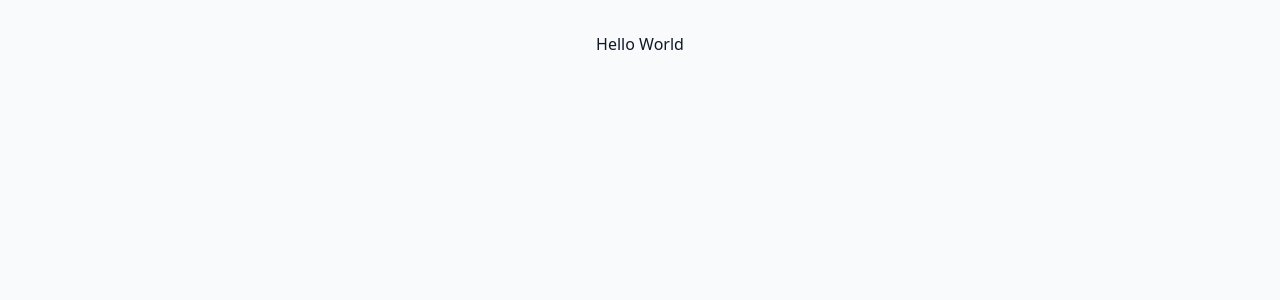
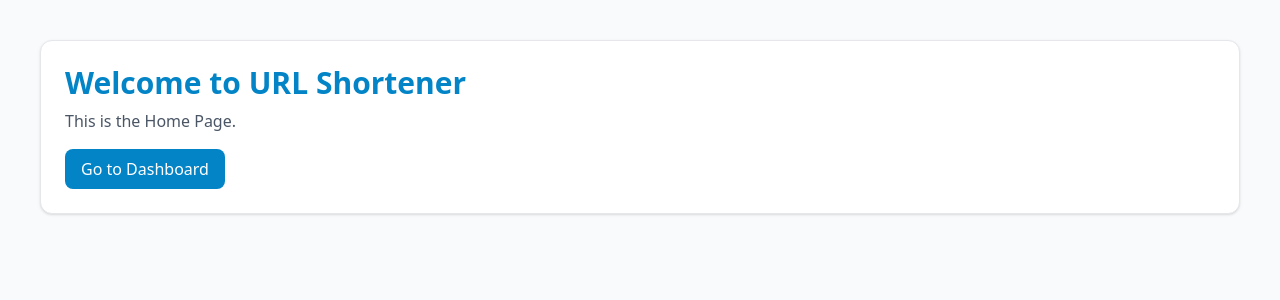
Before and after one commit to itsAasmaan/URL-Shortner, a React (Vite) app in the folder frontend/: page / in a window 1280 px wide. Shown: the top 300 px of the page. Built offline with nearby package versions, Linux system fonts and the light colour scheme.

Commit message:
Setup react router

```diff
--- a/frontend/src/App.tsx
+++ b/frontend/src/App.tsx
@@ -1,13 +1,63 @@
-import './App.css'
+import { BrowserRouter as Router, Routes, Route, Link } from "react-router-dom";
+import { QueryClient, QueryClientProvider } from "@tanstack/react-query";
+import { Toaster } from "react-hot-toast";
+
+const queryClient = new QueryClient({
+  defaultOptions: {
+    queries: {
+      refetchOnWindowFocus: false,
+      retry: 1,
+      staleTime: 5 * 60 * 1000,
+    },
+  },
+});
+
+const HomePage = () => (
+  <div className="card animate-fade-in m-10">
+    <h1 className="text-primary-600 text-3xl font-bold">Welcome to URL Shortener</h1>
+    <p className="text-gray-600 mt-2">This is the Home Page.</p>
+    <Link title="Go to Dashboard" to="/dashboard" className="btn-primary mt-4 inline-block">
+      Go to Dashboard
+    </Link>
+  </div>
+);
 
 function App() {
   return (
-    <>
-      <div>
-        Hello World
-      </div>
-    </>
-  )
+    <QueryClientProvider client={queryClient}>
+      <Router>
+        <Routes>
+          <Route path="/" element={<HomePage />} />
+          <Route path="/dashboard" element={<HomePage />} />
+          <Route path="/analytics/:shortCode" element={<HomePage />} />
+        </Routes>
+      </Router>
+      <Toaster
+        position="top-right"
+        toastOptions={{
+          duration: 3000,
+          style: {
+            background: "#363636",
+            color: "#fff",
+          },
+          success: {
+            duration: 3000,
+            iconTheme: {
+              primary: "#10b981",
+              secondary: "#fff",
+            },
+          },
+          error: {
+            duration: 4000,
+            iconTheme: {
+              primary: "#ef4444",
+              secondary: "#fff",
+            },
+          },
+        }}
+      />
+    </QueryClientProvider>
+  );
 }
 
-export default App
+export default App;
```
Also changed, not shown: frontend/package.json (+12 -1 lines), 1 other file (tests, documents, lock files or other folders).
